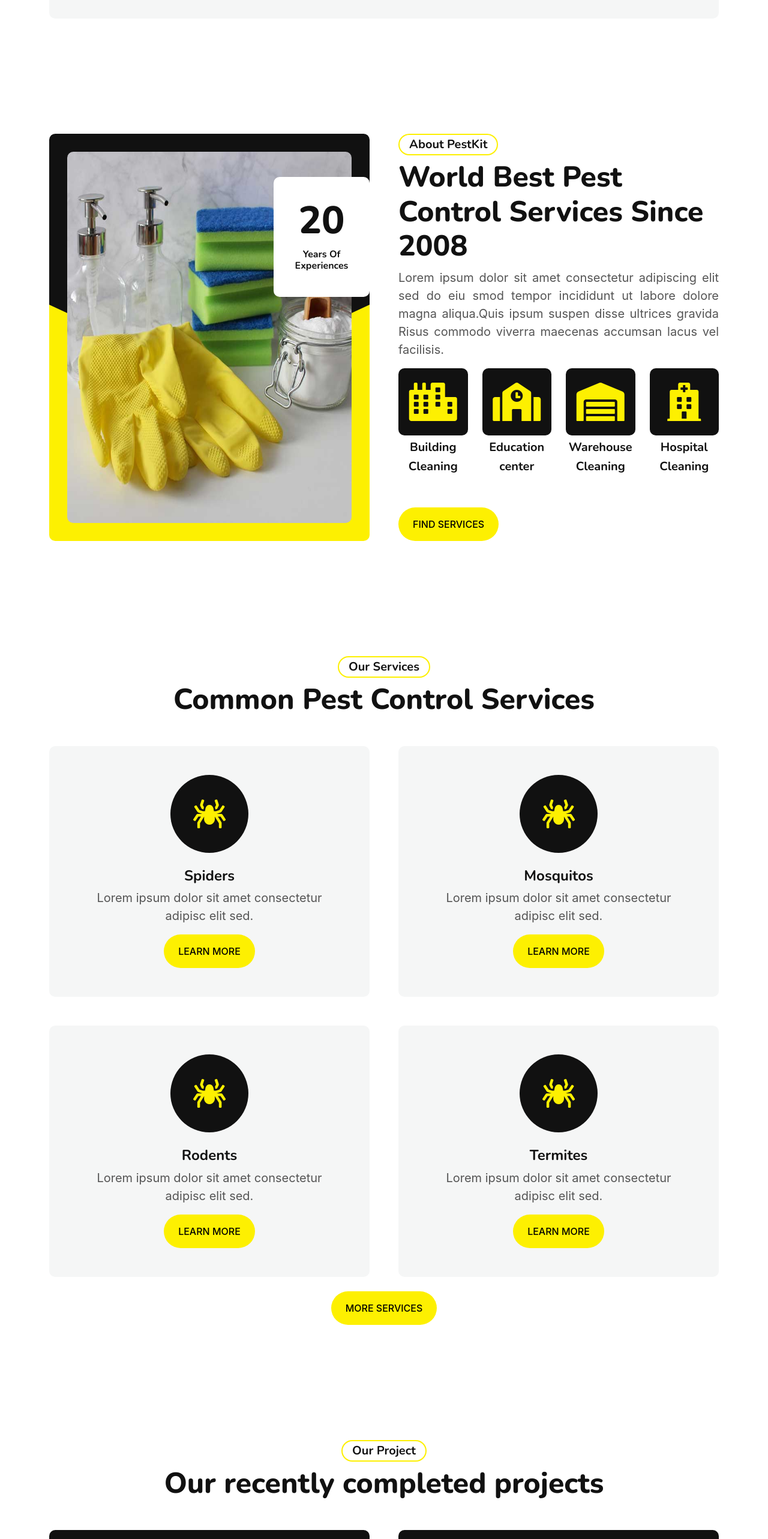
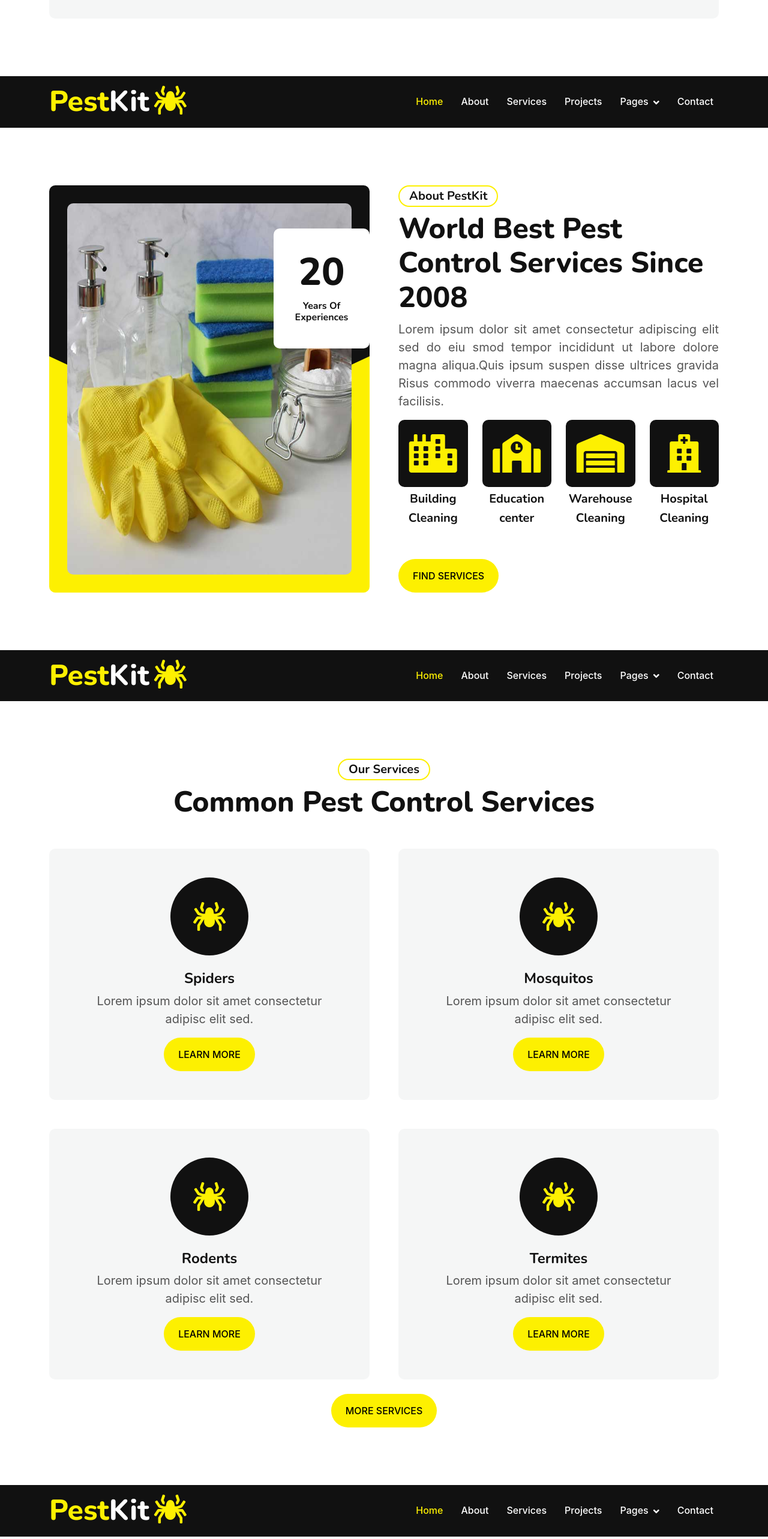
Before and after one commit to Pavan-Chavan/nathpest, a React (Create React App) app: page / in a window 1280 px wide. Shown: the part 1300-3866 px from the top of the page at 60% size. Built offline with nearby package versions, Linux system fonts and the light colour scheme.

Commit message:
nathpest

```diff
--- a/src/App.js
+++ b/src/App.js
@@ -15,7 +15,6 @@ import Contacts from './components/Contacts';
 const App = () => {
     return (
         <Router>
-
                <Routes>
                 <Route exact path="/" element={<Home/>} />
                 <Route path="/about" element={<About/>} />
--- a/src/components/About.jsx
+++ b/src/components/About.jsx
@@ -4,6 +4,8 @@ import Navbar from './Navbar'
 function About() {
   return (
     <>
+    {/* <Header/> */}
+    <Navbar/>
     <div class="container-fluid py-5">
       <div class="container py-5">
         <div class="row g-5">
--- a/src/components/BlogPost.jsx
+++ b/src/components/BlogPost.jsx
@@ -1,8 +1,9 @@
 import React from 'react'
-
+import Navbar from './Navbar'
 function BlogPost() {
   return (
     <>
+    <Navbar/>
     <div class="container-fluid py-5">
                 <div class="container py-5">
                     <div class="text-center mb-5 wow fadeInUp" data-wow-delay=".3s">
--- a/src/components/ErrorPage.jsx
+++ b/src/components/ErrorPage.jsx
@@ -1,8 +1,10 @@
 import React from 'react'
-
+import Navbar from './Navbar'
+import Header from './Header'
 function ErrorPage() {
   return (
     <div>
+      <Navbar/>
         <h1>404 Error</h1>
     </div>
   )
--- a/src/components/Pricing.jsx
+++ b/src/components/Pricing.jsx
@@ -1,7 +1,10 @@
 import React from 'react'
+import Navbar from './Navbar'
 
 function Pricing() {
   return (
+    <>
+    <Navbar/>
     <div class="container-fluid py-5">
                 <div class="container py-5">
                     <div class="text-center mb-5 wow fadeInUp" data-wow-delay=".3s">
@@ -69,6 +72,7 @@ function Pricing() {
                     </div>
                 </div>
             </div>
+            </>
   )
 }
 
--- a/src/components/Projects.jsx
+++ b/src/components/Projects.jsx
@@ -1,7 +1,9 @@
 import React from 'react'
-
+import Navbar from './Navbar'
 function Projects() {
   return (
+    <>
+    <Navbar/>
     <div class="container-fluid py-5">
       <div class="container py-5">
         <div class="text-center mb-5 wow fadeInUp" data-wow-delay=".3s">
@@ -60,6 +62,7 @@ function Projects() {
         </div>
       </div>
     </div>
+    </>
   )
 }
 
--- a/src/components/Services.jsx
+++ b/src/components/Services.jsx
@@ -1,7 +1,9 @@
 import React from 'react'
-
+import Navbar from './Navbar'
 function Services() {
   return (
+    <>
+    <Navbar/>
     <div class="container-fluid services py-5">
       <div class="container text-center py-5">
         <div class="text-center mb-5 wow fadeInUp" data-wow-delay=".3s">
@@ -61,6 +63,7 @@ function Services() {
         <button type="button" class="btn btn-primary border-0 rounded-pill px-4 py-3 mt-4 wow fadeInUp" data-wow-delay=".3s">More Services</button>
       </div>
     </div>
+  </>
   )
 }
 
--- a/src/components/Team.jsx
+++ b/src/components/Team.jsx
@@ -1,7 +1,10 @@
 import React from 'react'
+import Navbar from './Navbar'
 
 function Team() {
   return (
+    <>
+    <Navbar/>
     <div class="container-fluid py-5">
                 <div class="container py-5">
                     <div class="text-center mb-5 wow fadeInUp" data-wow-delay=".3s">
@@ -72,6 +75,7 @@ function Team() {
                     </div>
                 </div>
             </div>
+            </>
   )
 }
 
--- a/src/components/Testimonials.jsx
+++ b/src/components/Testimonials.jsx
@@ -1,7 +1,10 @@
 import React from 'react'
+import Navbar from './Navbar'
 
 function Testimonials() {
   return (
+    <>
+    <Navbar/>
     <div class="container-fluid testimonial py-5">
     <div class="container py-5">
         <div class="text-center mb-5 wow fadeInUp" data-wow-delay=".3s">
@@ -108,6 +111,7 @@ function Testimonials() {
         </div>
     </div>
 </div>
+</>
   )
 }
 
```
Also changed, not shown: src/components/Header.jsx (indentation only).
